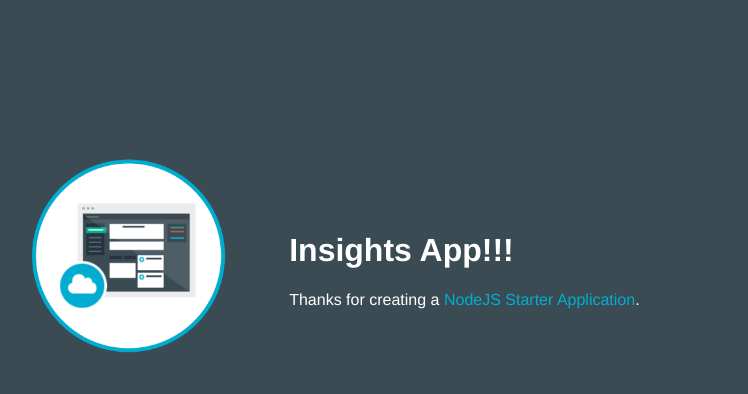
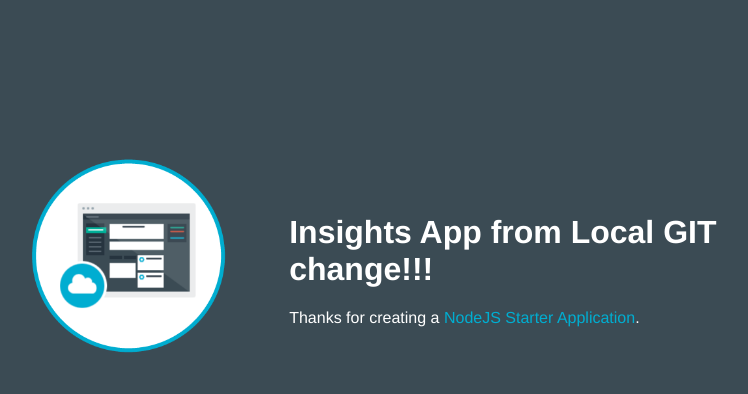
Before and after one commit to alokesh2017/Insights-App2017-1483405822430, a website: page public/index.html in a window 1280 px wide. Shown: the whole page, without its empty margins (253-1001 px from the left). Drawn offline with Linux system fonts and the light colour scheme.

Commit message:
Update header from local

```diff
--- a/public/index.html
+++ b/public/index.html
@@ -16,7 +16,7 @@
           <img class = "newappIcon" src="images/newapp-icon.png">
         </td>
         <td>
-          <h1 id="message">Insights App!!!</h1>
+          <h1 id="message">Insights App from Local GIT change!!!</h1>
           <p class='description'></p> Thanks for creating a <span class = "blue">NodeJS Starter Application</span>.
         </td>
       </tr>
```
